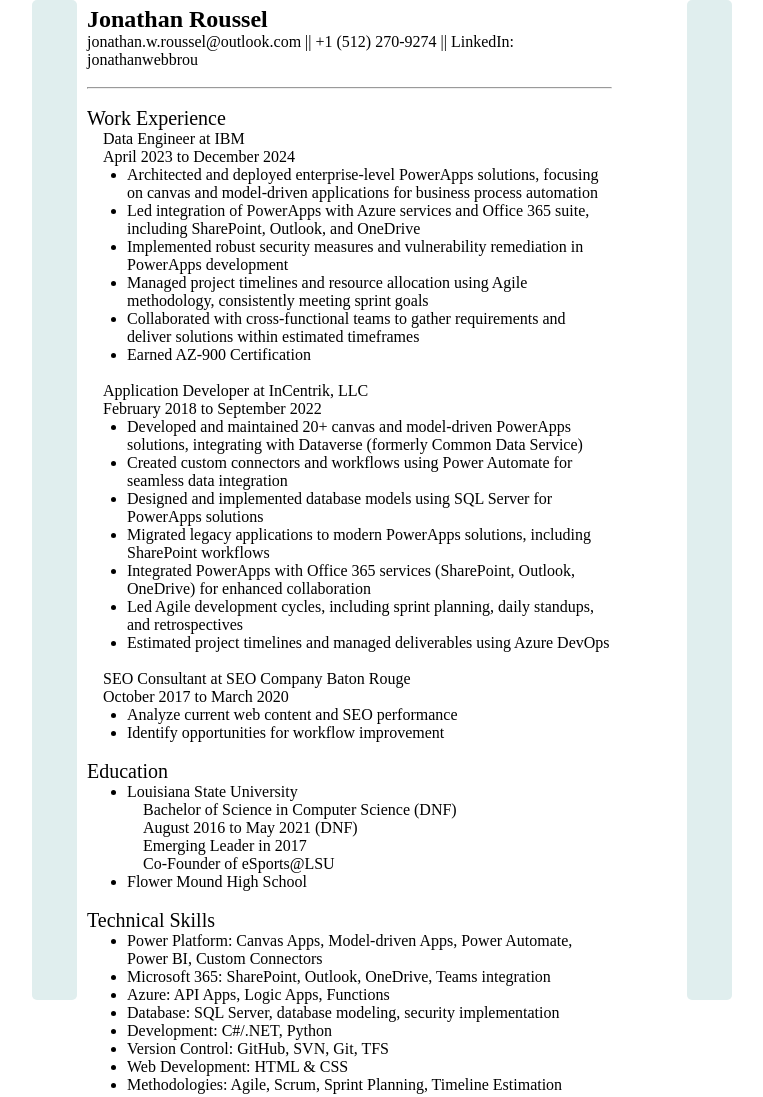
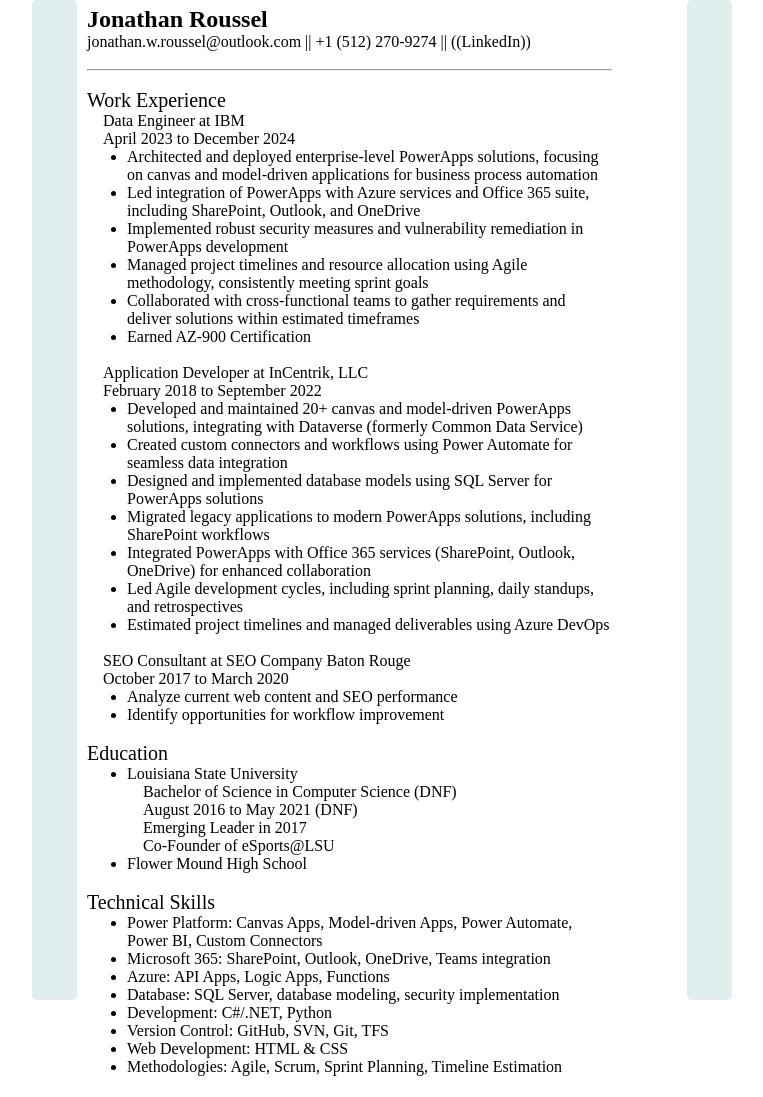
Before and after one commit to jonathan-roussel/jonathan-roussel.github.io, a plain HTML site: page index.html in a window 1280 px wide. Shown: the top 1097 px of the page, without its empty margins (258-1021 px from the left). Drawn offline with Linux system fonts and the light colour scheme.

Commit message:
Update index.html

```diff
--- a/index.html
+++ b/index.html
@@ -4,7 +4,7 @@
 <div class="left"></div>
 <div class="stuff">
     <h2>Jonathan Roussel</h2>
-    <p><a href="mailto:jonathan.w.roussel@outlook.com"> jonathan.w.roussel@outlook.com </a> || <a href="tel:+1-512-270-9274"> +1 (512) 270-9274</a> || <a href="https://www.linkedin.com/in/jonathanwebbrou/"> LinkedIn: jonathanwebbrou</a> </p>
+    <p><a href="mailto:jonathan.w.roussel@outlook.com"> jonathan.w.roussel@outlook.com </a> || <a href="tel:+1-512-270-9274"> +1 (512) 270-9274</a> || <a href="https://www.linkedin.com/in/jonathanwebbrou/"> ((LinkedIn))</a> </p>
     <br>
     <hr />
     <br>
```
